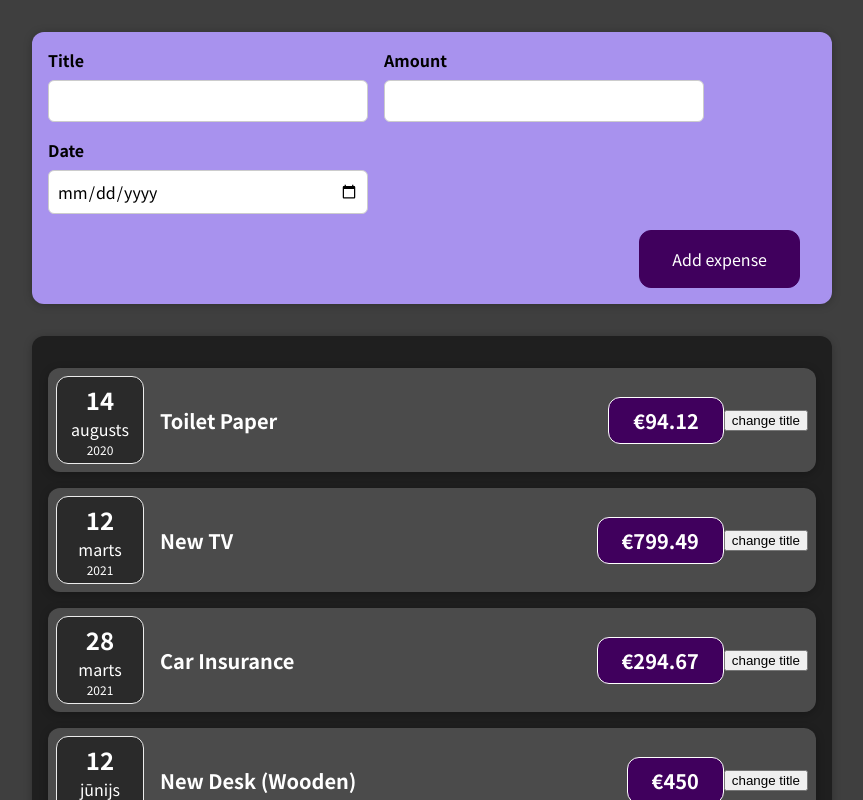
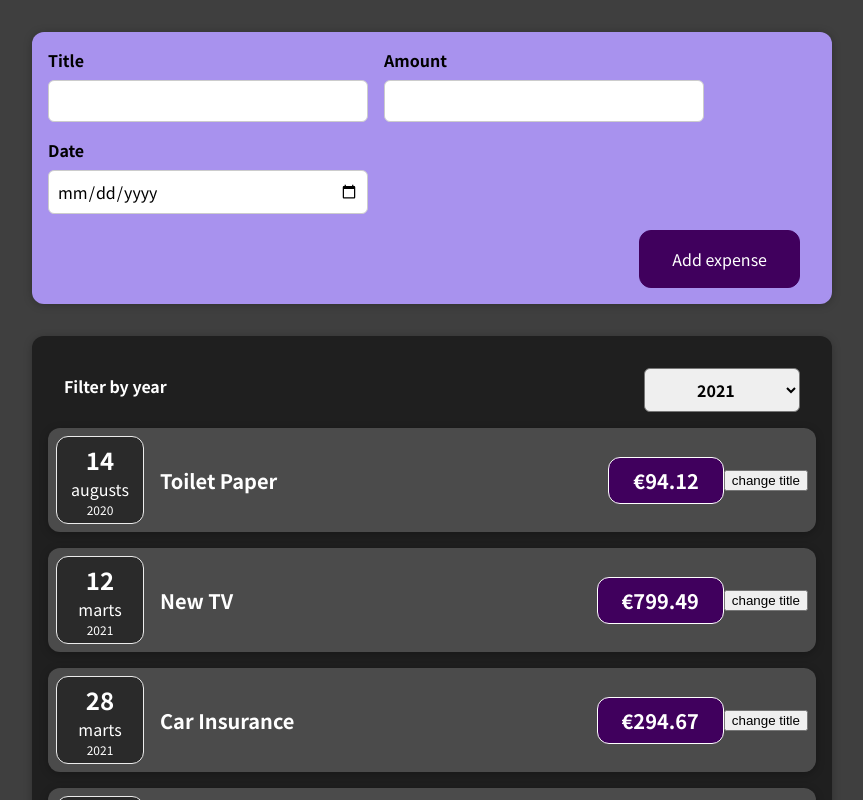
Before and after one commit to KasLas/React-simple-expenses-tracker, a React (Create React App) app: page / in a window 1280 px wide. Shown: the top 800 px of the page, without its empty margins (208-1071 px from the left). Built offline with nearby package versions, Linux system fonts and the light colour scheme.

Commit message:
added filter state and other state

```diff
--- a/src/App.js
+++ b/src/App.js
@@ -29,9 +29,13 @@
     },
   ];
 
+  const addExpense = (expenseData) => {
+    console.log(expenseData);
+  };
+
   return (
     <div>
-      <NewExpense />
+      <NewExpense onExpenseAdd={addExpense} />
       <Expenses expenses={expenses} />
     </div>
   );
--- a/src/components/Expenses/Expenses.js
+++ b/src/components/Expenses/Expenses.js
@@ -1,11 +1,24 @@
-import React from "react";
+import React, { useState } from "react";
 import "./Expenses.css";
 import ExpenseItem from "./ExpenseItem";
 import Card from "../UI/Card";
+import ExpensesFilter from "./ExpensesFilter";
 
 const Expenses = (props) => {
+  const [filterYear, setFilterYear] = useState("2021");
+
+  const onFilterYearSelect = (selectedFilterYear) => {
+    setFilterYear(selectedFilterYear);
+    // console.log(filterYear);
+    console.log(selectedFilterYear);
+  };
+
   return (
     <Card className="expenses">
+      <ExpensesFilter
+        selected={filterYear}
+        onFilterYearSelect={onFilterYearSelect}
+      />
       {props.expenses.map((expenseItem) => {
         return (
           <ExpenseItem
--- /dev/null
+++ b/src/components/Expenses/ExpensesFilter.css
@@ -0,0 +1,24 @@
+.expenses-filter {
+  color: white;
+  padding: 0 1rem;
+}
+
+.expenses-filter__control {
+  display: flex;
+  width: 100%;
+  align-items: center;
+  justify-content: space-between;
+  margin: 1rem 0;
+}
+
+.expenses-filter label {
+  font-weight: bold;
+  margin-bottom: 0.5rem;
+}
+
+.expenses-filter select {
+  font: inherit;
+  padding: 0.5rem 3rem;
+  font-weight: bold;
+  border-radius: 6px;
+}
--- /dev/null
+++ b/src/components/Expenses/ExpensesFilter.js
@@ -0,0 +1,27 @@
+import React from "react";
+
+import "./ExpensesFilter.css";
+
+const ExpensesFilter = (props) => {
+  const yearChangeHandler = (event) => {
+    props.onFilterYearSelect(event.target.value);
+    console.log(event.target.value);
+  };
+
+  return (
+    <div className="expenses-filter">
+      <div className="expenses-filter__control">
+        <label>Filter by year</label>
+        <select value={props.selected} onChange={yearChangeHandler}>
+          <option value="2021">2021</option>
+          <option value="2022">2022</option>
+          <option value="2023">2023</option>
+          <option value="2024">2024</option>
+          <option value="2025">2025</option>
+        </select>
+      </div>
+    </div>
+  );
+};
+
+export default ExpensesFilter;
--- a/src/components/NewExpense/ExpenseForm.js
+++ b/src/components/NewExpense/ExpenseForm.js
@@ -1,7 +1,7 @@
 import React, { useState } from "react";
 import "./ExpenseForm.css";
 
-const ExpenseForm = () => {
+const ExpenseForm = (props) => {
   const [title, setTitle] = useState("");
   const [amount, setAmount] = useState("");
   const [date, setDate] = useState("");
@@ -54,7 +54,7 @@
       date: new Date(date),
     };
 
-    console.log(inputData);
+    props.onSaveInputData(inputData);
 
     setTitle("");
     setAmount("");
--- a/src/components/NewExpense/NewExpense.js
+++ b/src/components/NewExpense/NewExpense.js
@@ -2,10 +2,19 @@
 import ExpenseForm from "./ExpenseForm";
 import "./NewExpense.css";
 
-const NewExpense = () => {
+const NewExpense = (props) => {
+  const saveInputDataHandler = (submittedInputData) => {
+    const expenseData = {
+      ...submittedInputData,
+      id: Math.random().toString(),
+    };
+
+    props.onExpenseAdd(expenseData);
+  };
+
   return (
     <div className="new-expense">
-      <ExpenseForm />
+      <ExpenseForm onSaveInputData={saveInputDataHandler} />
     </div>
   );
 };
```
